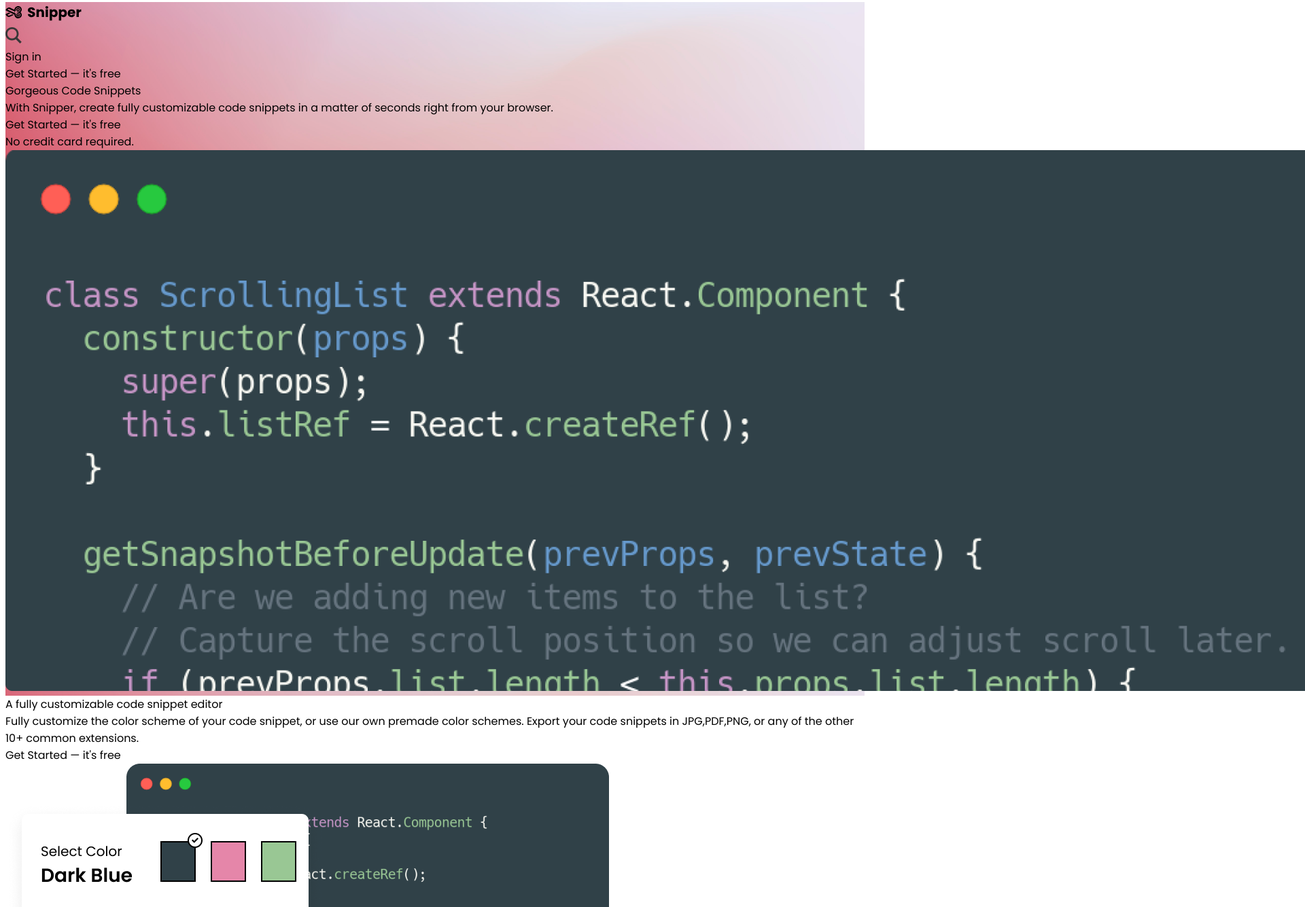
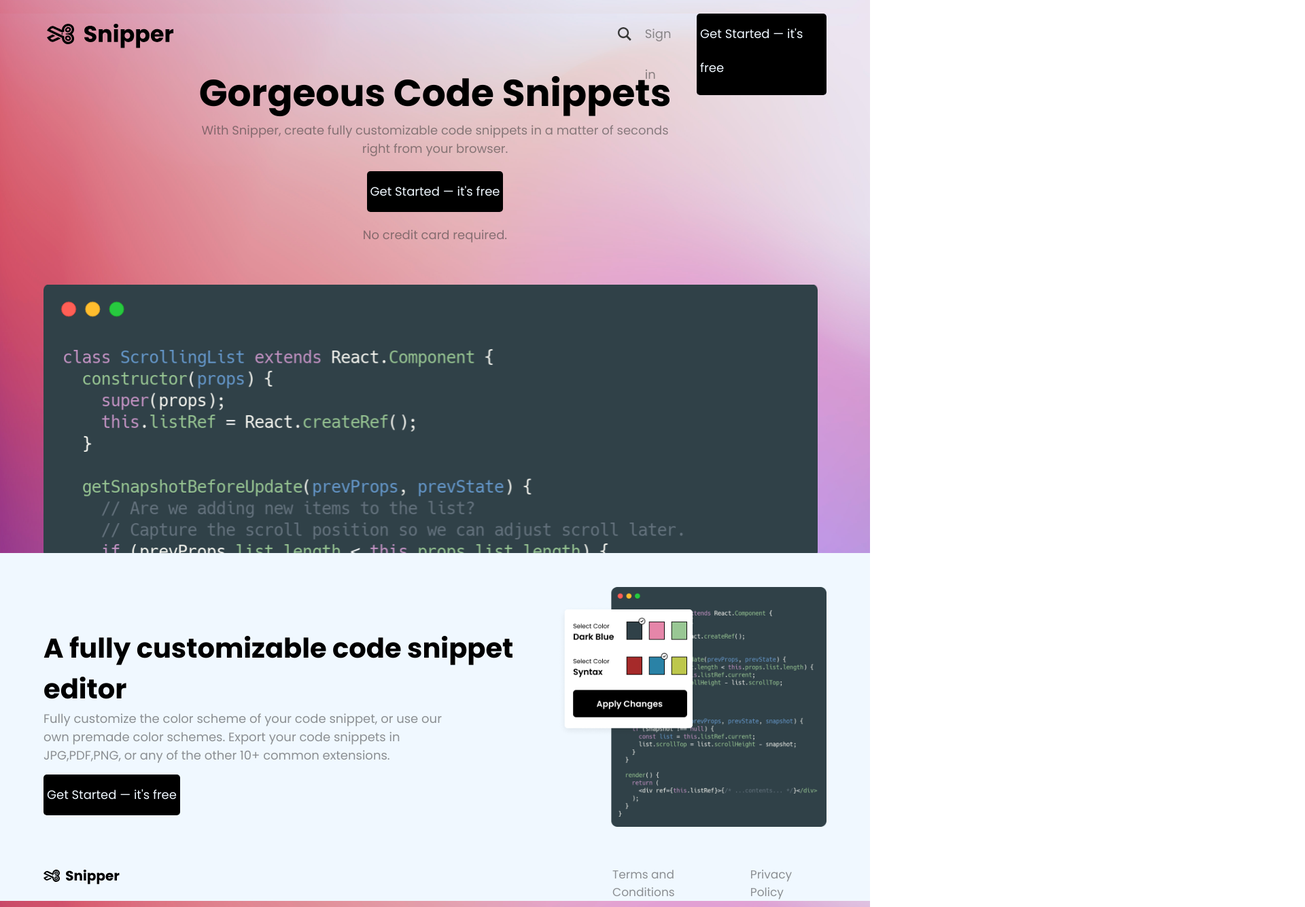
Before and after one commit to DummyKen/snippet-template, a plain HTML site: page index.html in a window 1280 px wide. Shown: the part 5-1340 px from the top of the page at 68% size, 1920 px wide, since content can reach past the window. Drawn offline with Linux system fonts and the light colour scheme.

Commit message:
desktop done

```diff
--- a/index.html
+++ b/index.html
@@ -18,7 +18,7 @@
                 <div class="signup">
                     <img src="./Assets/Search Icon.svg" alt="search">
                     <div class="sub-text">Sign in</div>
-                    <div class="sub-text button">Get Started — it's free</div>
+                    <div class="button">Get Started — it's free</div>
                 </div>
             </nav>
         </header>
@@ -26,7 +26,7 @@
             <div class="textbox">
                 <div class="header-text">Gorgeous Code Snippets</div>
                 <div class="sub-text">With Snipper, create fully customizable code snippets in a matter of seconds right from your browser.</div>
-                <div class="sub-text button">Get Started — it's free</div>
+                <div class="button">Get Started — it's free</div>
                 <div class="sub-text cardinfo">No credit card required.</div>
             </div>
             <div class="snippet1">
@@ -35,15 +35,18 @@
         </div>
     </div>
     <div class="info">
+        <div class="function-box">
             <div class="functionality">
                 <div class="mid-text">A fully customizable code snippet editor</div>
                 <div class="sub-text">Fully customize the color scheme of your code snippet, or use our own premade color schemes. Export your code snippets in JPG,PDF,PNG, or any of the other 10+ common extensions.</div>
-            <div class="sub-text button">Get Started — it's free</div>
+                <div class="button">Get Started — it's free</div>
             </div>
             <div class="snippet2">
                 <img src="./Assets/Customizable Image.png" alt="customizable">
             </div>
         </div>
+    </div>
+    <div class="contact-card">
         <div class="contact">
             <div class="logo">
                 <img src="./Assets/Logo.svg" alt="snipper">
@@ -53,6 +56,7 @@
                 <div class="sub-text">Privacy Policy</div>
             </div>
         </div>
+    </div>
 
 </body>
 </html>
--- a/style.css
+++ b/style.css
@@ -2,8 +2,144 @@
 @import url('https://fonts.googleapis.com/css2?family=Poppins:wght@400;700&display=swap');
 body{
     font-family: 'Poppins', sans-serif;
+    background: url('./Assets/Background.png');
+    margin: 0%;
+}
+.sub-text{
+    font-size: 18px;
+    color: rgba(56, 56, 56, 0.548);
+}
+.button{
+    /* padding: 5px; */
+    font-size: 18px;
+    background-color: black;
+    color: aliceblue;
+    line-height: 50px;
+    padding: 5px;
+    border: none;
+    border-radius: 5px;
+    width: max-content;
+}
+.button:hover{
+    cursor: pointer;
+    background:linear-gradient(to right,rgb(255, 92, 92),rgb(108, 8, 223),rgb(102, 178, 223));
+}
+.showcase{
+    background: url('./Assets/Background.png');
+    margin: 0px;
+
+}
+nav{
+    width: 90%;
+    height: 50px;
+    /* background-color: grey; */
+    margin: 25px auto;
+    display: grid;
+    grid-template-columns: 1fr 2fr;
+}
+nav .logo img{
+    height: 50px;
+    vertical-align: middle;
+    padding: 5px;
+}
+nav .signup{
+    /* align-items: flex-end; */
+    /* align-self: flex-end; */
+    margin-left: 60%;
+    display: flex;
+    gap: 20px;
+    line-height: 60px;
+    /* vertical-align: middle; */
+    /* padding: 2px; */
+}
+nav .signup img{
+    width: 20px;
+    height: 60px;
+}
+.showcase .codesnippet{
+    width: 90%;
+    margin: 25px auto;
+    margin-bottom: 0%;
+    /* background-color: grey; */
+    text-align: center;
+}
+.showcase .codesnippet .textbox .header-text{
+    font-size: 55px;
+    font-weight: 700;
+    width: 700px;
+    margin: auto;
+}
+.showcase .codesnippet .textbox .sub-text{
+    width: 700px;
+    margin: auto;
+
+}
+.showcase .codesnippet .textbox .button{
+    margin: 20px auto;
+}
+.showcase .codesnippet .snippet1{
+    width: 90%;
+    padding: 0px;
+    margin-top: 60px;
+    margin-bottom: 0px;
+}
+.showcase .codesnippet .snippet1 img{
+    width: 89vw;
+    /* height: 800px; */
+
 }
 
-.showcase{
-    background: url('./Assets/Background.png');
+.info{
+
+    background-color: aliceblue;
+    /* background-size: contain; */
+    margin: 0px;
+    transform: translateY(-10px);
 }
+.info .function-box{
+    width: 90%;
+    margin: auto;
+    display: flex;
+    gap: 30px;
+}
+.info .function-box .functionality{
+    margin-top: 60px;
+}
+.info .function-box .functionality .mid-text{
+    font-size: 40px;
+    font-weight: 700;
+    margin-top: 50px;
+
+}
+.info .function-box .functionality .sub-text{
+    width: 85%;
+    margin-bottom: 15px;
+}
+
+.info .function-box .snippet2 img{
+    width: 100%;
+    margin-top: 50px;
+    /* margin-right: 2px; */
+}
+.contact-card{
+    background-color: aliceblue;
+    transform: translateY(-10px);
+    padding-top: 50px;
+    /* width: 90%; */
+
+}
+.contact-card .contact{
+    width: 90%;
+    margin: 0px auto;
+    /* margin-top: 30px; */
+    display: grid;
+    grid-template-columns: 1fr 2fr;
+    gap: 59%;
+}
+.contact-card .contact .terms{
+    display: flex;
+    gap: 20px;
+}
+.contact-card .contact .terms .sub-text{
+    font-size: 17px;
+}
```
Lines whose indentation alone changed are shown as unchanged.
